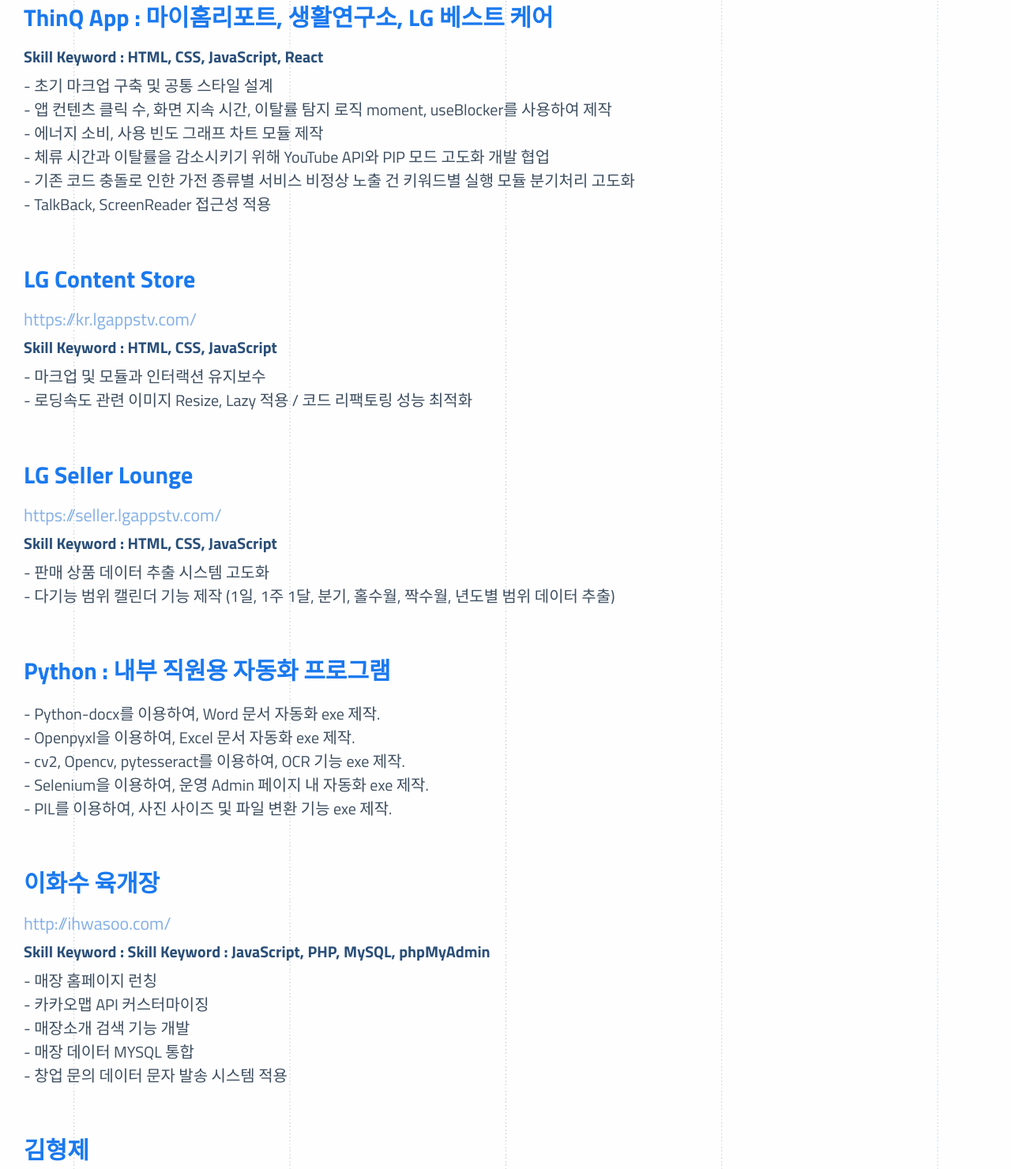
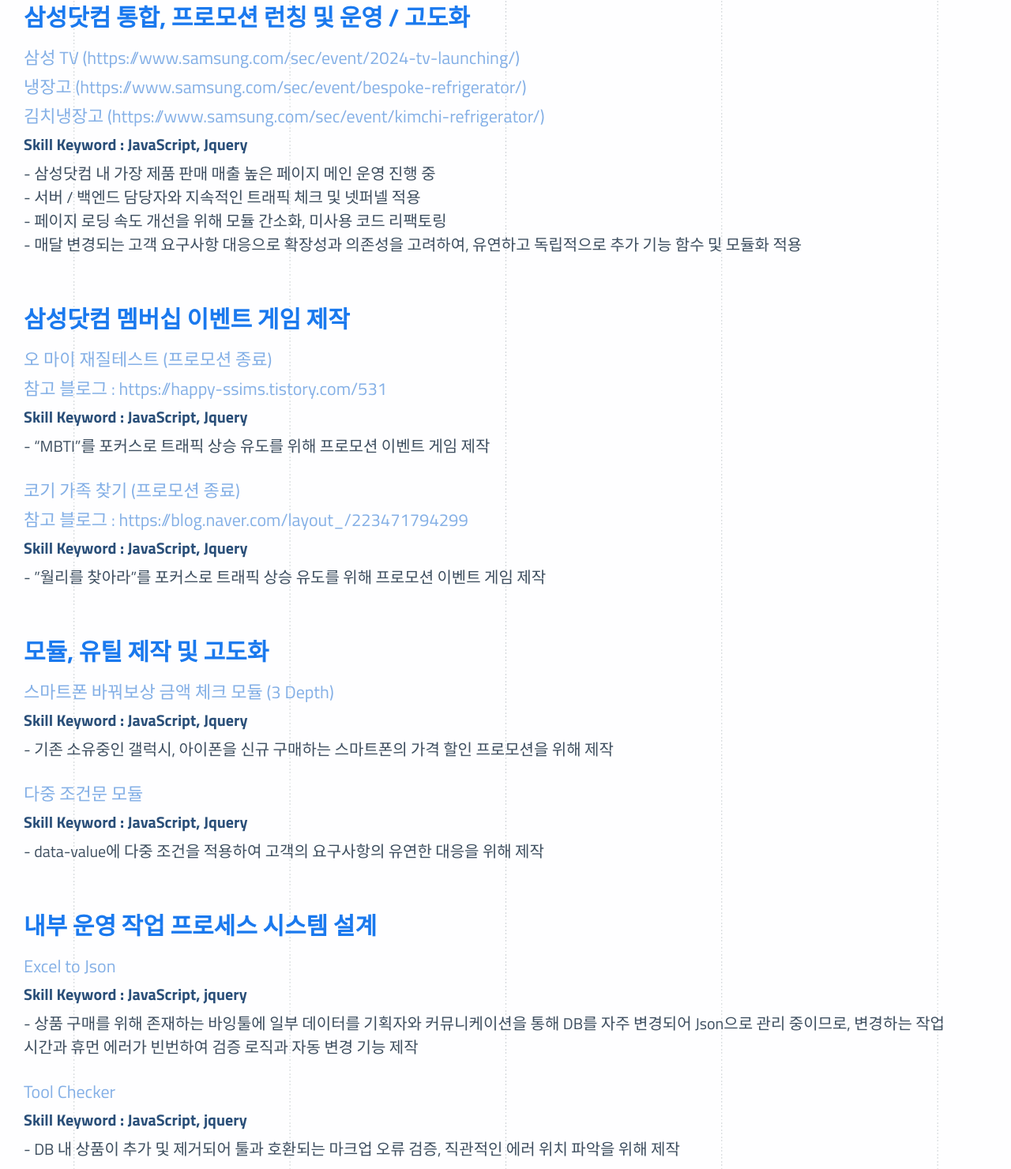
Before and after one commit to bbakkomm/portfolioStudy, a plain HTML site: page career.html in a window 1280 px wide. Shown: the part 993-2473 px from the top of the page at 79% size. Drawn offline with Linux system fonts and the light colour scheme; a web font is replaced by a local one.

Commit message:
문구수정

```diff
--- a/career.html
+++ b/career.html
@@ -124,6 +124,61 @@
         <div class="aboutContents-bleft_box">
           <strong class="aboutContents-bodyTit">My Career</strong>
           <div class="aboutContents-Ulbox">
+            <div class="aboutContents-Libox">
+              <p class="aboutContents-LiTit">삼성닷컴 통합, 프로모션 런칭 및 운영 / 고도화</p>
+              <a href="https://www.samsung.com/sec/event/2024-tv-launching/" target="_blank" class="aboutContents-LinkBtn">삼성 TV (https://www.samsung.com/sec/event/2024-tv-launching/)</a><br/>
+              <a href="https://www.samsung.com/sec/event/bespoke-refrigerator/" target="_blank" class="aboutContents-LinkBtn">냉장고 (https://www.samsung.com/sec/event/bespoke-refrigerator/)</a><br/>
+              <a href="https://www.samsung.com/sec/event/kimchi-refrigerator/" target="_blank" class="aboutContents-LinkBtn">김치냉장고 (https://www.samsung.com/sec/event/kimchi-refrigerator/)</a>
+              <div class="skilled">Skill Keyword : JavaScript, Jquery</div>
+              <p class="aboutContents-LiTxt">
+                -	삼성닷컴 내 가장 제품 판매 매출 높은 페이지 메인 운영 진행 중 <br/>
+                - 서버 / 백엔드 담당자와 지속적인 트래픽 체크 및 넷퍼넬 적용<br/>
+                - 페이지 로딩 속도 개선을 위해 모듈 간소화, 미사용 코드 리팩토링<br/>
+                - 매달 변경되는 고객 요구사항 대응으로 확장성과 의존성을 고려하여, 유연하고 독립적으로 추가 기능 함수 및 모듈화 적용
+                </p>
+            </div>
+            <div class="aboutContents-Libox">
+              <p class="aboutContents-LiTit">삼성닷컴 멤버십 이벤트 게임 제작</p>
+              <a href="https://github.com/bbakkomm/Work_Tool_vanillaJS/tree/master/module/mbti_game" target="_blank" class="aboutContents-LinkBtn">오 마이 재질테스트 (프로모션 종료)</a><br/>
+              <a href="https://happy-ssims.tistory.com/531" target="_blank" class="aboutContents-LinkBtn">참고 블로그 : https://happy-ssims.tistory.com/531</a>
+              <div class="skilled">Skill Keyword : JavaScript, Jquery</div>
+              <p class="aboutContents-LiTxt">
+                -	“MBTI”를 포커스로 트래픽 상승 유도를 위해 프로모션 이벤트 게임 제작
+              </p>
+              <br/><br/><br/>
+                <a href="https://github.com/bbakkomm/Work_Tool_vanillaJS/tree/master/module/find_the_difference_game" target="_blank" class="aboutContents-LinkBtn">코기 가족 찾기 (프로모션 종료)</a><br/>
+                <a href="https://blog.naver.com/layout_/223471794299" target="_blank" class="aboutContents-LinkBtn">참고 블로그 : https://blog.naver.com/layout_/223471794299</a>
+                <div class="skilled">Skill Keyword : JavaScript, Jquery</div>
+                <p class="aboutContents-LiTxt">
+                  -	”월리를 찾아라”를 포커스로 트래픽 상승 유도를 위해 프로모션 이벤트 게임 제작
+                </p>
+            </div>
+            <div class="aboutContents-Libox">
+              <p class="aboutContents-LiTit">모듈, 유틸 제작 및 고도화</p>
+              <a href="https://github.com/bbakkomm/Work_Tool_vanillaJS/blob/master/module/tradein/tradein.js" target="_blank" class="aboutContents-LinkBtn">스마트폰 바꿔보상 금액 체크 모듈 (3 Depth)</a>
+              <div class="skilled">Skill Keyword : JavaScript, Jquery</div>
+              <p class="aboutContents-LiTxt">
+                -	기존 소유중인 갤럭시, 아이폰을 신규 구매하는 스마트폰의 가격 할인 프로모션을 위해 제작
+                </p>
+              <br/><br/><br/>
+              <a href="https://github.com/bbakkomm/Work_Tool_vanillaJS/blob/master/module/multi%20function/index.js" target="_blank" class="aboutContents-LinkBtn">다중 조건문 모듈</a>
+              <div class="skilled">Skill Keyword : JavaScript, Jquery</div>
+              <p class="aboutContents-LiTxt">
+                -	data-value에 다중 조건을 적용하여 고객의 요구사항의 유연한 대응을 위해 제작
+                </p>
+            </div>
+            <div class="aboutContents-Libox">
+              <p class="aboutContents-LiTit">내부 운영 작업 프로세스 시스템 설계</p>
+              <a href="https://github.com/bbakkomm/Work_Tool_vanillaJS/tree/master/excel%20to%20json" target="_blank" class="aboutContents-LinkBtn">Excel to Json</a>
+              <div class="skilled">Skill Keyword : JavaScript, jquery</div>
+              <p class="aboutContents-LiTxt">
+                -	상품 구매를 위해 존재하는 바잉툴에 일부 데이터를 기획자와 커뮤니케이션을 통해 DB를 자주 변경되어 Json으로 관리 중이므로, 변경하는 작업 시간과 휴먼 에러가 빈번하여 검증 로직과 자동 변경 기능 제작</p>
+                <br/><br/><br/>
+                <a href="https://github.com/bbakkomm/Work_Tool_vanillaJS/tree/master/module/tool_checker" target="_blank" class="aboutContents-LinkBtn">Tool Checker</a>
+              <div class="skilled">Skill Keyword : JavaScript, jquery</div>
+              <p class="aboutContents-LiTxt">
+                -	DB 내 상품이 추가 및 제거되어 툴과 호환되는 마크업 오류 검증, 직관적인 에러 위치 파악을 위해 제작</p>
+            </div>
             <div class="aboutContents-Libox">
               <p class="aboutContents-LiTit">ThinQ App : 마이홈리포트, 생활연구소, LG 베스트 케어</p>
               <!-- <a href="/" target="_blank" class="aboutContents-LinkBtn">/</a> -->
```
